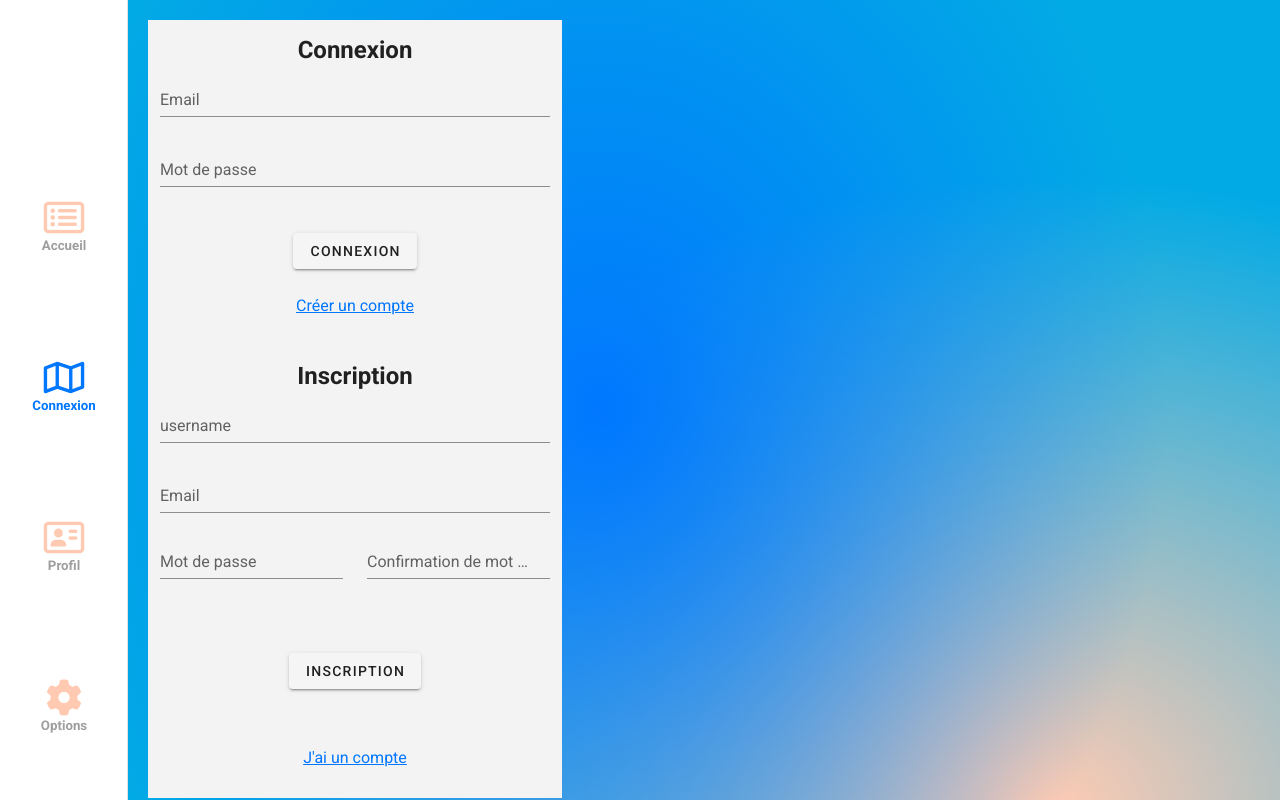
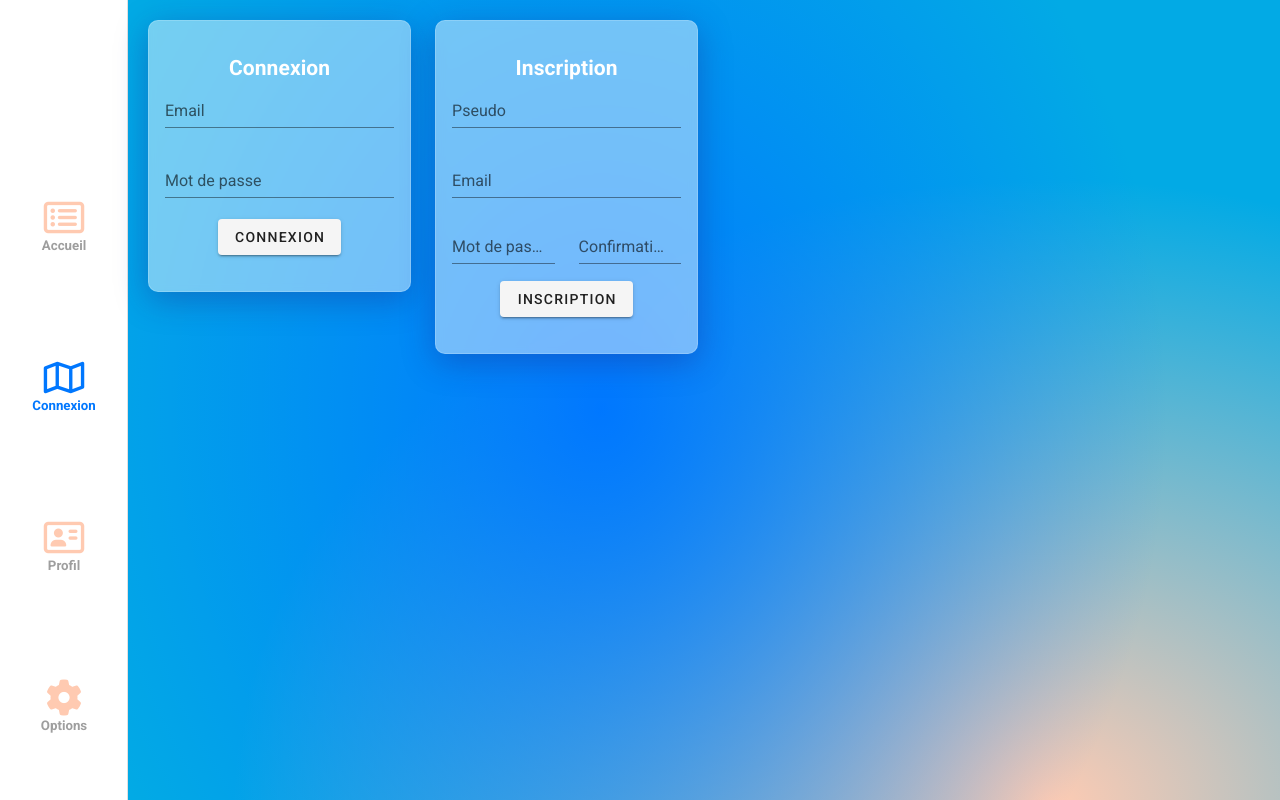
Before and after one commit to stanislasbdx/TriBidO, a Vue app: page /login in a window 1280 px wide. Shown: the top 800 px of the page. Built offline with nearby package versions, Linux system fonts and the light colour scheme; no server answers.

Commit message:
🌈 style・Modification du login

```diff
--- a/src/views/Login.vue
+++ b/src/views/Login.vue
@@ -1,20 +1,24 @@
 <template>
 	<div>
-		<v-col justify="center" align="center" style="background-color: #f3f3f3">
+		<v-row>
+			<v-col justify="center" align="center" cols="5">
+				<v-card class="glasscard py-5">
+					<v-card-text class="white--text">
 						<h2>Connexion</h2>
 						<v-text-field v-model="email" label="Email"> </v-text-field>
 						<v-text-field v-model="password" label="Mot de passe">
 						</v-text-field>
 
 						<v-btn @click="login()">Connexion</v-btn>
-			<p>
-				<router-link to="/signup"> Créer un compte </router-link>
-			</p>
+					</v-card-text>
+				</v-card>
 			</v-col>
 
-		<v-col justify="center" align="center" style="background-color: #f3f3f3">
+			<v-col justify="center" align="center" cols="5">
+				<v-card class="glasscard py-5">
+					<v-card-text class="white--text">
 						<h2>Inscription</h2>
-			<v-text-field label="username" type="text" v-model="username"></v-text-field>
+						<v-text-field label="Pseudo" type="text" v-model="username"></v-text-field>
 						<v-text-field label="Email" type="email" v-model="email"></v-text-field>
 						<v-row class="align-content-center py-2">
 							<v-col cols="12" lg="6" class="py-0">
@@ -26,23 +30,18 @@
 								</v-text-field>
 							</v-col>
 						</v-row>
-			<v-container class="py-8">
+
 						<v-btn @click="signup()">Inscription</v-btn>
-			</v-container>
-			<p>
-				<router-link to="/login"> J'ai un compte </router-link>
-			</p>
+					</v-card-text>
+				</v-card>
 			</v-col>
+		</v-row>
 	</div>
 </template>
 
 <style scoped>
 	h2 {
 		text-align: center;
-	}
-
-	.v-btn {
-		margin: 25px;
 	}
 </style>
 
@@ -54,7 +53,6 @@ export default {
 	data() {
 		return {
 			email: "",
-
 			username: "",
 
 			password: "",
```
Lines whose indentation alone changed are shown as unchanged.
